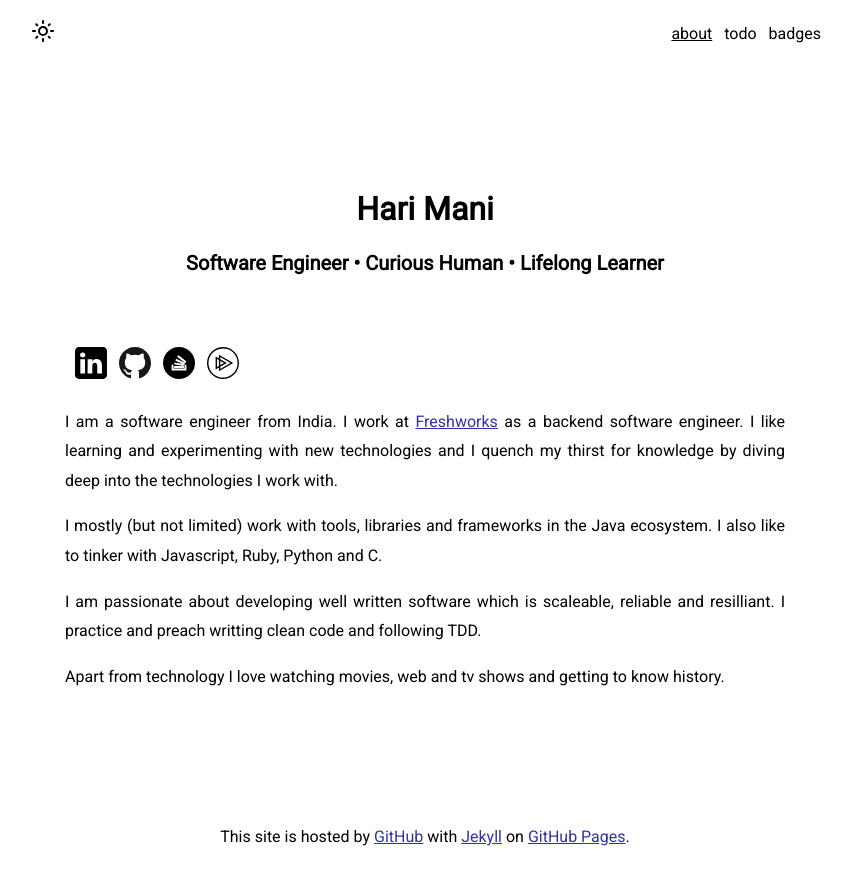
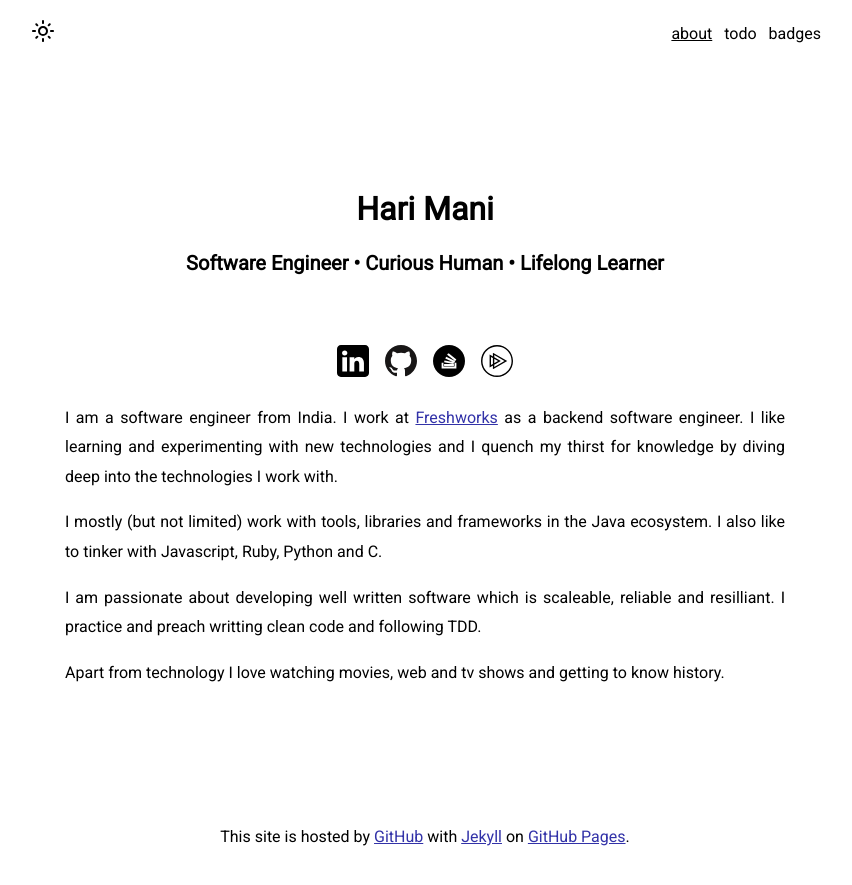
Before and after one commit to The-East-Wind/The-East-Wind.github.io, a Jekyll site: the page built from index.html, in a window 1280 px wide. Shown: the top 885 px of the page, without its empty margins (215-1067 px from the left). Built offline with Jekyll 4.4.1, drawn with Linux system fonts in a browser that asks for light colours; some web fonts are replaced.

Commit message:
fix: social items being nested due to unclosed span tag
Signed-off-by: Hari M <hariatul1998@gmail.com>

```diff
--- a/_includes/social.html
+++ b/_includes/social.html
@@ -1,9 +1,7 @@
-<div class="social-container">
-    {% for item in site.data.social %}
-    <span class="social-item">
-        <a target="_blank" rel="noreferrer" rel="noopener" href="{{ item.link }}">
-            <img class="icon" height="32" width="32" src="{{ item.icon }}">
-        </a>
-    <span>
-    {% endfor %}
-</div>
+{% for item in site.data.social %}
+<span class="social-item">
+  <a target="_blank" rel="noreferrer" rel="noopener" href="{{ item.link }}">
+    <img class="icon" height="32" width="32" src="{{ item.icon }}" />
+  </a>
+</span>
+{% endfor %}
--- a/_sass/main.scss
+++ b/_sass/main.scss
@@ -47,14 +47,16 @@
     text-align: justify;
     max-width: 720px;
     margin: 0 auto;
+    padding: 0 30px;
 }
 
 .content a {
     color: var(--link-color);
 }
 
-.content .section {
+.section {
     width: 100%;
+    padding: 0 16px;
 }
 
 .content footer {
@@ -62,8 +64,9 @@
     bottom: 0;
 }
 
-.social-container {
-    padding: 2px;
+#social {
+    display: flex;
+    justify-content: center;
 }
 
 .social-item {
```
